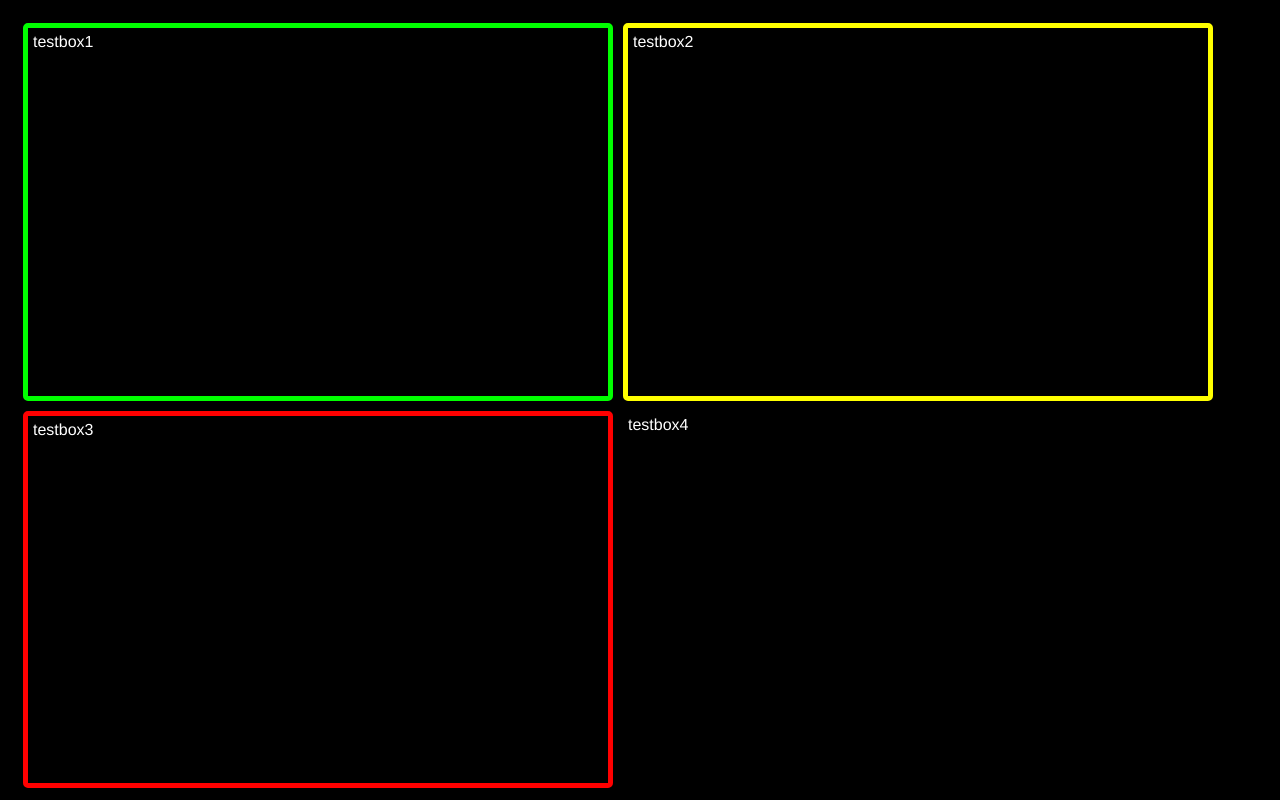
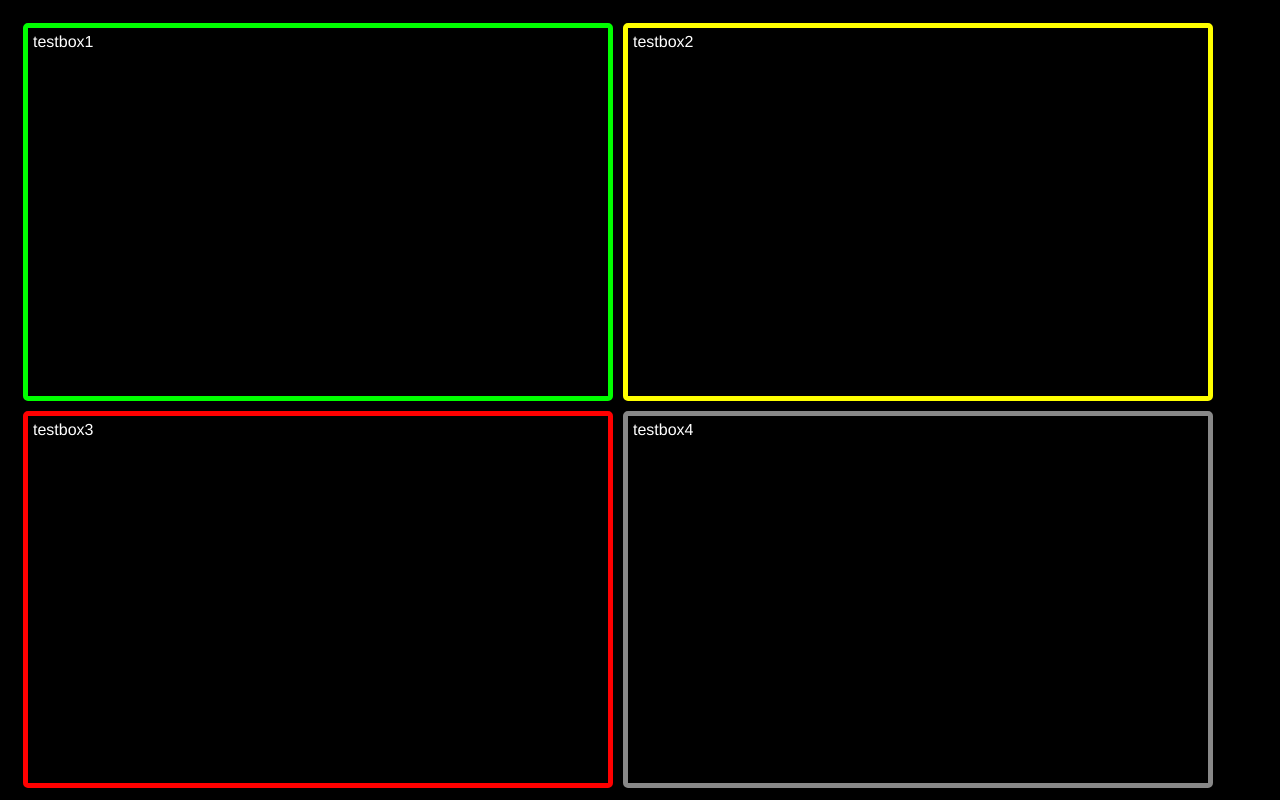
Before and after one commit to Simmarith/displayBoxes, a plain HTML site: page index.html in a window 1280 px wide. Drawn offline with Linux system fonts and the light colour scheme.

Commit message:
normal state added

```diff
--- a/config.js
+++ b/config.js
@@ -14,6 +14,7 @@ var config = {
     'nominal',
     'warning',
     'alert',
+    'normal',
     'shadow'
   ],
   //The defaults will be used for the boxes with no own property
--- a/css/neon.css
+++ b/css/neon.css
@@ -22,6 +22,10 @@ body {
   border-color: #f00;
 }
 
+.normal {
+  border-color: #888;
+}
+
 .shadow {
   border: none;
 }
```
